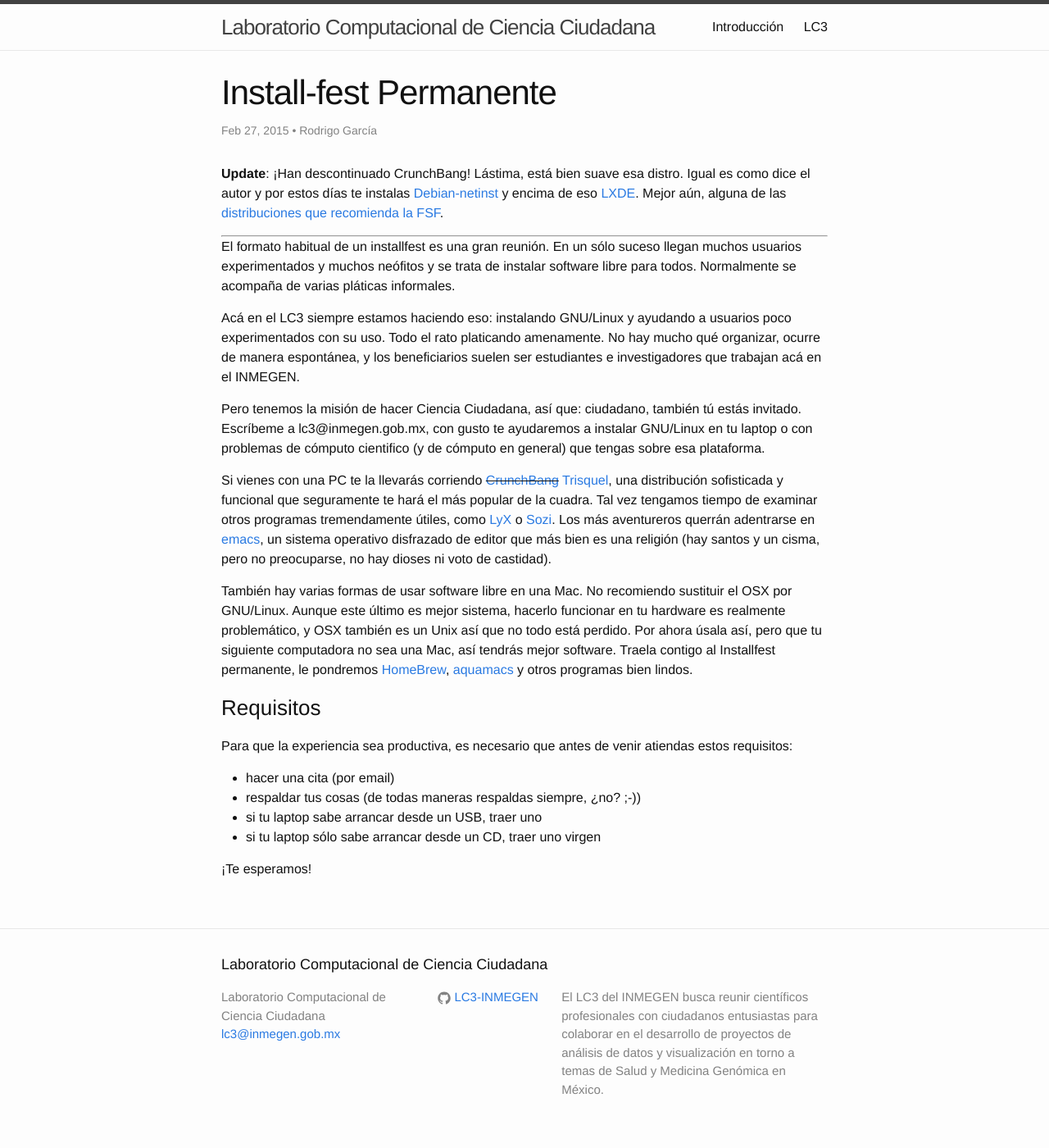
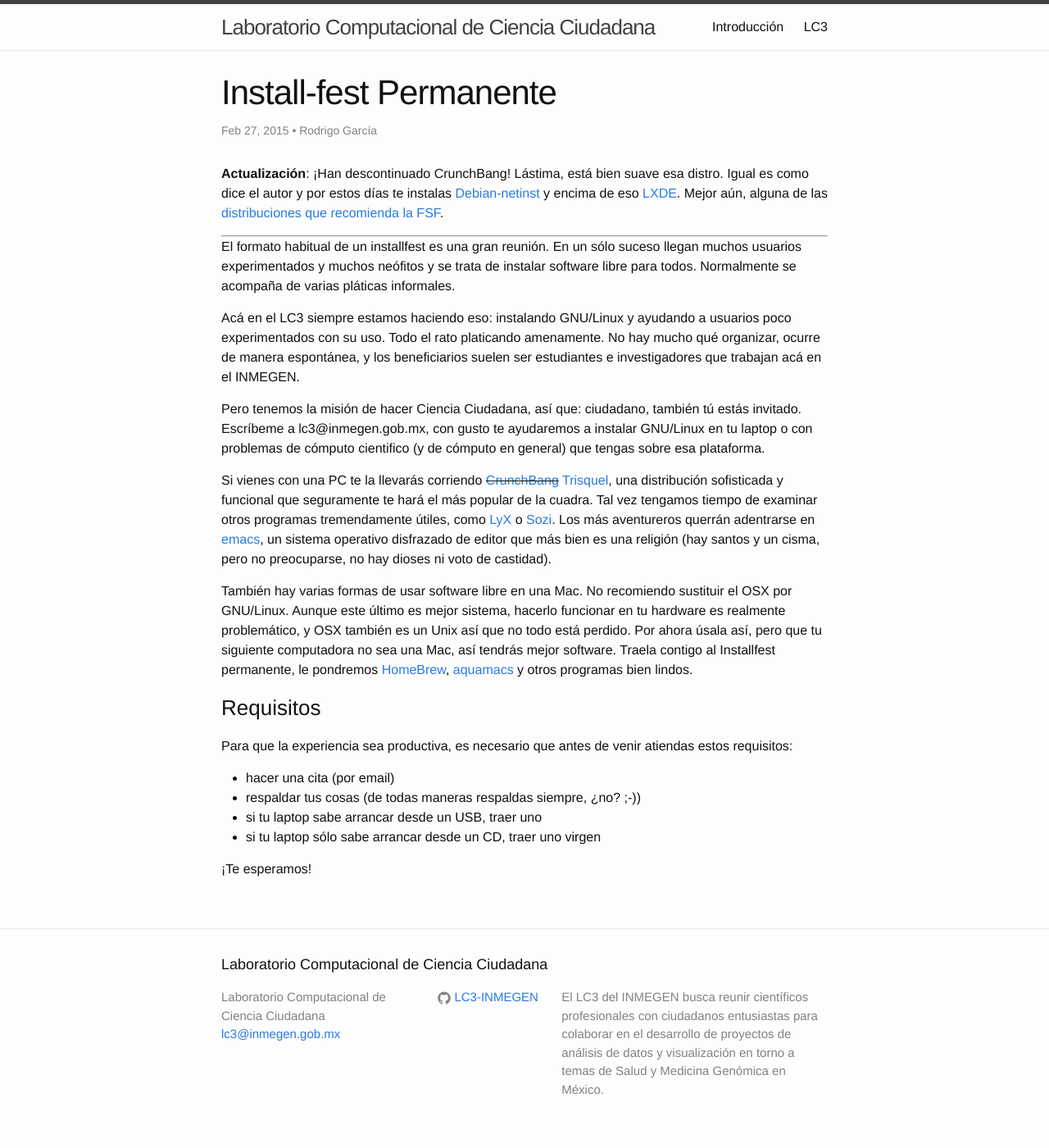
Before and after one commit to LC3-INMEGEN/LC3-INMEGEN.github.io, a Jekyll site: the page built from _posts/2015/2015-02-27-installfest_permanente.md, in a window 1280 px wide. Shown: the whole page at 82% size. Built offline with Jekyll 4.4.1, drawn with Linux system fonts in a browser that asks for light colours; nearby versions of some CDN libraries; comment, search, counter and statistics services are not loaded.

```diff
--- a/_posts/2015/2015-02-27-installfest_permanente.md
+++ b/_posts/2015/2015-02-27-installfest_permanente.md
@@ -5,7 +5,7 @@ description: Trae tu computadora, te ayudamos a instalar y usar GNU/Linux en ell
 author: Rodrigo García
 ---
 
-<b>Update</b>: ¡Han descontinuado CrunchBang! Lástima, está bien suave
+  **Actualización**: ¡Han descontinuado CrunchBang! Lástima, está bien suave
   esa distro. Igual es como dice el autor y por estos días te instalas
   [Debian-netinst](https://www.debian.org/CD/netinst/) y encima de eso
   [LXDE](http://lxde.org). Mejor aún, alguna de las [distribuciones que
```
